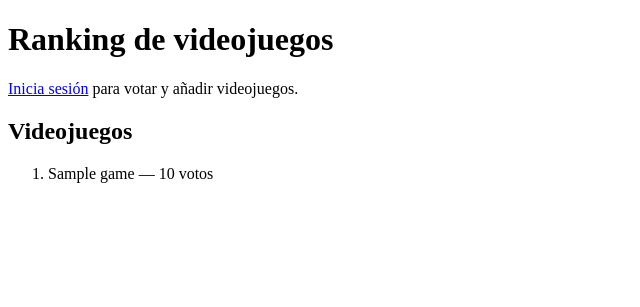
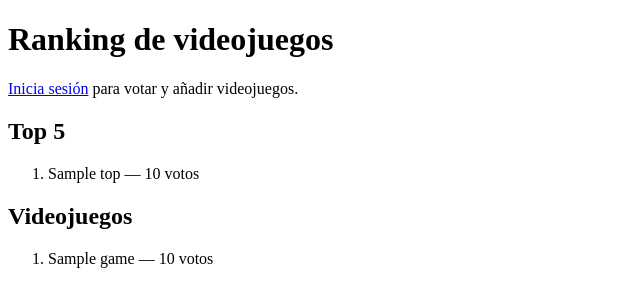
Before and after one commit to TxemaMM/practica1-docker, a Flask app: template app/templates/index.html in a window 1280 px wide. Shown: the part 26-333 px from the top of the page, without its empty margins (0-640 px from the left). Run offline with Flask 3, Linux system fonts and the light colour scheme; the template is opened without the code that fills it: most values are stand-ins (such as "Sample title", 1, 10 or a date in 2020); some libraries are stand-ins or nearby versions.

Commit message:
feat: add top 5 ranking

```diff
--- a/app/main.py
+++ b/app/main.py
@@ -2,6 +2,7 @@ import os
 from contextlib import contextmanager
 from functools import wraps
 
+import time
 import psycopg2
 import psycopg2.errors
 from flask import (Flask, flash, jsonify, redirect, render_template, request,
@@ -48,10 +49,32 @@ def login_required(view):
         return view(*args, **kwargs)
     return wrapped
 
+def top5_from_db():
+    with db() as cur:
+        cur.execute("""
+            SELECT g.name, COUNT(v.id) AS votes
+            FROM games g
+            LEFT JOIN votes v ON v.game_id = g.id
+            GROUP BY g.id, g.name
+            ORDER BY votes DESC, g.name
+            LIMIT 5
+        """)
+        return [{"name": r[0], "votes": r[1]} for r in cur.fetchall()]
+
+
+def get_top5():
+    """Devuelve (filas, origen, milisegundos)."""
+    start = time.perf_counter()
+    rows = top5_from_db()
+    elapsed = round((time.perf_counter() - start) * 1000, 1)
+    return rows, "db", elapsed
+
 @app.get("/")
 def index():
     games, voted, db_error = [], set(), False
+    top, source, elapsed = [], None, None
     try:
+        top, source, elapsed = get_top5()
         with db() as cur:
             cur.execute("""
                 SELECT g.id, g.name, COUNT(v.id) AS votes
@@ -69,7 +92,8 @@ def index():
                 voted = {r[0] for r in cur.fetchall()}
     except psycopg2.Error:
         db_error = True
-    return render_template("index.html", games=games, voted=voted, db_error=db_error)
+    return render_template("index.html", games=games, voted=voted, db_error=db_error,
+                           top=top, source=source, elapsed=elapsed)
 
 
 @app.route("/register", methods=["GET", "POST"])
--- a/app/templates/index.html
+++ b/app/templates/index.html
@@ -15,6 +15,16 @@
 {% else %}
   <p><a href="{{ url_for('login') }}">Inicia sesión</a> para votar y añadir videojuegos.</p>
 {% endif %}
+
+<h2>Top 5</h2>
+{% if source %}
+  <p><small>Servido desde la base de datos en {{ elapsed }} ms (caché desactivada en este entorno)</small></p>
+{% endif %}
+<ol>
+  {% for g in top %}
+    <li>{{ g.name }} — {{ g.votes }} voto{{ '' if g.votes == 1 else 's' }}</li>
+  {% endfor %}
+</ol>
 
 <h2>Videojuegos</h2>
 <ol>
```
